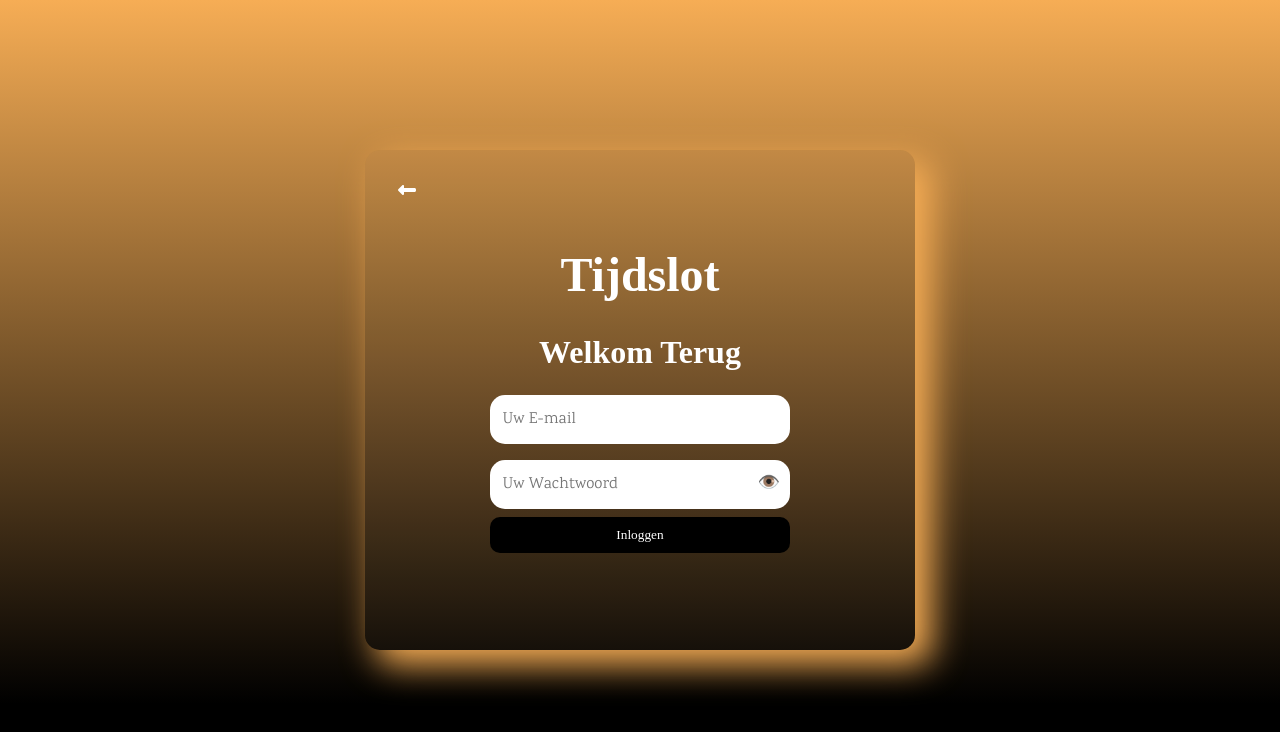
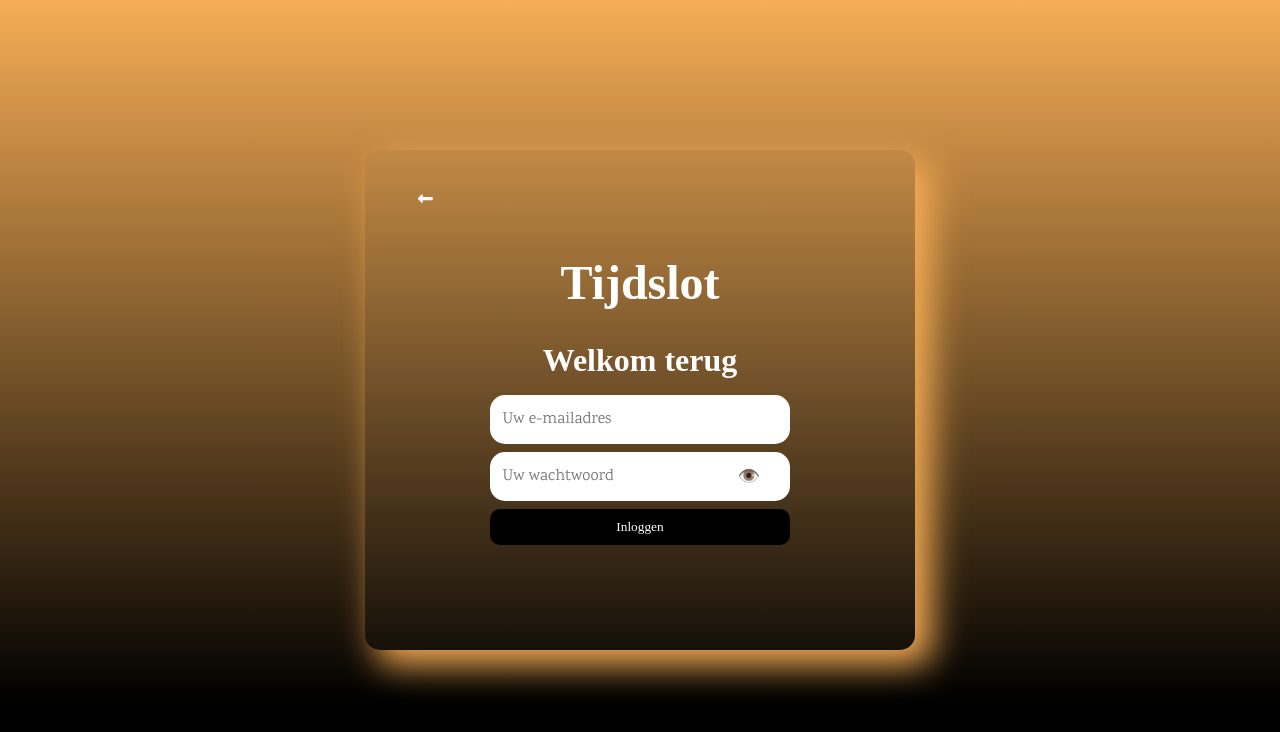
Before and after one commit to VincentOosterom/Eindopdracht-Frontend, a React (Vite) app: page /inloggen in a window 1280 px wide. Shown: the top 732 px of the page. Built offline with nearby package versions, Linux system fonts and the light colour scheme; a web font is replaced by a local one.

Commit message:
helper gemaakt + login sematisch beter

```diff
--- a/src/components/website/Appointment_Form/AppointmentForm.jsx
+++ b/src/components/website/Appointment_Form/AppointmentForm.jsx
@@ -2,6 +2,7 @@ import './AppointmentForm.css';
 import {useState, useEffect} from "react";
 import api from "../../../api/api";
 import {doTimesOverlap} from "../../../helpers/appointments";
+import { useAutoClearMessage } from "../../../helpers/useAutoClearMessage";
 
 
 function AppointmentForm({services, companyId, availabilities}) {
@@ -16,10 +17,14 @@ function AppointmentForm({services, companyId, availabilities}) {
 
     const [availableTimes, setAvailableTimes] = useState([]);
     const [appointments, setAppointments] = useState([]);
+
     const [success, setSuccess] = useState("");
     const [error, setError] = useState("");
+    useAutoClearMessage(error, setError);
+    useAutoClearMessage(success, setSuccess);
     const [loading, setLoading] = useState(false);
 
+    // Haalt alle afspraken op van het bedrijf
     useEffect(() => {
         async function fetchAppointments() {
             const res = await api.get(`/appointments?companyId=${companyId}`);
@@ -27,7 +32,6 @@ function AppointmentForm({services, companyId, availabilities}) {
         }
         fetchAppointments();
     }, [companyId]);
-
 
     // 3. generate alle time op basis van openingstijden + service duration + bestaande afspraken
     useEffect(() => {
@@ -128,13 +132,12 @@ function AppointmentForm({services, companyId, availabilities}) {
             setError("Vul een geldig telefoonnummer in.");
             return;
         }
-
+        // Controleert of tijd in het verleden ligt.
         const selectedDateTime = new Date(`${selectedDate}T${selectedTime}`);
         if (selectedDateTime < new Date()) {
-            setError("Je kunt geen afspraak in het verleden maken.");
+            setError("Je kunt geen afspraak in het verleden maken. Probeer een andere tijd");
             return;
         }
-
         const backendDate = selectedDate.split("-").reverse().join("-");
 
         setLoading(false);
--- /dev/null
+++ b/src/helpers/useAutoClearMessage.js
@@ -0,0 +1,13 @@
+import { useEffect } from "react";
+
+export function useAutoClearMessage(message, setMessage, delay = 3000) {
+    useEffect(() => {
+        if (!message) return;
+
+        const timer = setTimeout(() => {
+            setMessage("");
+        }, delay);
+
+        return () => clearTimeout(timer);
+    }, [message, setMessage, delay]);
+}
--- a/src/pages/auth/Inloggen/Inloggen.css
+++ b/src/pages/auth/Inloggen/Inloggen.css
@@ -34,6 +34,11 @@
     top: 2rem;
     color: white;
     cursor: pointer;
+    background: none;
+}
+
+.icon-back:hover {
+    background: none;
 }
 
 .login-container h1 {
@@ -70,6 +75,10 @@
     border-radius: 15px;
 }
 
+.login-form label{
+    display: none;
+}
+
 .password-wrapper {
     position: relative;
     display: inline-block;
@@ -84,9 +93,13 @@
     right: 10px;
     top: 50%;
     transform: translateY(-50%);
-    cursor: pointer;
     user-select: none;
     font-size: 18px;
+    background: none;
+}
+
+.toggle-eye:hover {
+    background: none;
 }
 
 .login-btn:disabled {
@@ -94,11 +107,6 @@
     cursor: not-allowed;
     margin-bottom: 0.5rem;
 }
-
-.error-message {
-    color: red;
-}
-
 
 /* =========================
    MOBILE (≤ 480px)
--- a/src/pages/auth/Inloggen/Inloggen.jsx
+++ b/src/pages/auth/Inloggen/Inloggen.jsx
@@ -5,6 +5,7 @@ import {FontAwesomeIcon} from '@fortawesome/react-fontawesome';
 import {faLeftLong} from "@fortawesome/free-solid-svg-icons";
 import {useAuth} from "../../../context/AuthContext";
 import api from "../../../api/api.js";
+import {useAutoClearMessage} from "../../../helpers/useAutoClearMessage.js";
 
 
 function decodeJwt(token) {
@@ -16,10 +17,12 @@ function Inloggen() {
     const [email, setEmail] = useState("");
     const [password, setPassword] = useState("");
     const [error, setError] = useState("");
+    useAutoClearMessage(error, setError);
     const [loading, setLoading] = useState(false);
     const [showPassword, setShowPassword] = useState(false);
     const navigate = useNavigate();
     const {login} = useAuth();
+
 
     function handleBack() {
         navigate("/");
@@ -70,47 +73,78 @@ function Inloggen() {
 
     return (
         <>
-            <header className="login-page">
+            <main className="login-page">
                 <section className="login-container">
-                    <div className="icon-back" onClick={handleBack}>
-                        <FontAwesomeIcon icon={faLeftLong}/>
-                    </div>
+
+                    <button
+                        type="button"
+                        className="icon-back"
+                        onClick={handleBack}
+                        aria-label="Ga terug"
+                    >
+                        <FontAwesomeIcon icon={faLeftLong} />
+                    </button>
+
                     <h1>Tijdslot</h1>
-                    <div className="login-content">
-                        <h2>Welkom Terug</h2>
-                    </div>
-                    <form className="login-form" onSubmit={handleSubmit}>
-                        <label htmlFor="email"></label>
+
+                    <header className="login-content">
+                        <h2>Welkom terug</h2>
+                    </header>
+
+                    <form className="login-form" onSubmit={handleSubmit} noValidate>
+
+                        <label htmlFor="email">E-mailadres</label>
                         <input
+                            id="email"
                             type="email"
                             value={email}
-                            placeholder="Uw E-mail"
-                            onChange={(e) => setEmail(e.target.value)}/>
-                        <label htmlFor="Password"></label>
+                            placeholder="Uw e-mailadres"
+                            onChange={(e) => setEmail(e.target.value)}
+                            required
+                        />
+
+                        <label htmlFor="password">Wachtwoord</label>
                         <div className="password-wrapper">
                             <input
+                                id="password"
                                 type={showPassword ? "text" : "password"}
-                                name="password"
                                 value={password}
-                                placeholder="Uw Wachtwoord"
+                                placeholder="Uw wachtwoord"
                                 onChange={(e) => setPassword(e.target.value)}
+                                required
                             />
-                            <span
+
+                            <button
+                                type="button"
                                 className="toggle-eye"
                                 onClick={() => setShowPassword(!showPassword)}
-                            > {showPassword ? "🙈" : "👁️"}</span>
+                                aria-label={
+                                    showPassword ? "Verberg wachtwoord" : "Toon wachtwoord"
+                                }
+                            >
+                                {showPassword ? "🙈" : "👁️"}
+                            </button>
                         </div>
+
                         <button
                             type="submit"
                             className="login-btn"
                             disabled={loading}
-                        > {loading ? "Bezig met inloggen" : "Inloggen"}
+                        >
+                            {loading ? "Bezig met inloggen" : "Inloggen"}
                         </button>
+
                     </form>
 
-                    {error && <p className="error-message">{error}</p>}
+                    {error && (
+                        <p className="error-message" role="alert">
+                            {error}
+                        </p>
+                    )}
+
                 </section>
-            </header>
+            </main>
+
         </>
     )
 }
--- a/src/pages/dashboard/Homepage/Homepage.jsx
+++ b/src/pages/dashboard/Homepage/Homepage.jsx
@@ -32,7 +32,6 @@ function Homepage() {
     const [error, setError] = useState("");
 
     const [services, setService] = useState([]);
-    console.log(services);
 
     // Voor nieuwe afspraak
     const [showModal, setShowModal] = useState(false);
--- a/src/pages/dashboard/Instellingen/Settings.jsx
+++ b/src/pages/dashboard/Instellingen/Settings.jsx
@@ -16,6 +16,8 @@ function Settings() {
     const [services, setServices] = useState([]);
     const [days, setDays] = useState([]);
     const [loading, setLoading] = useState(true);
+
+    const [error, setError] = useState("");
 
     useEffect(() => {
         async function loadData() {
@@ -37,7 +39,7 @@ function Settings() {
 
 
             } catch (err) {
-                console.error("Fout bij ophalen instellingen:", err);
+                setError("Fout bij ophalen instellingen")
             } finally {
                 setLoading(false);
             }
@@ -51,9 +53,10 @@ function Settings() {
     if (!company) return <p>Bedrijf niet gevonden.</p>;
 
     return (
-        <div className="dashboard">
+        <main className="dashboard">
             <SideBar/>
-            <main className="dashboard-main">
+            <section className="dashboard-main">
+                {error && <p className="error-message">{error}</p>}
                 <HeaderDashboard title="Instellingen" company={company.name}/>
 
                 {/* Bedrijfsgegevens */}
@@ -61,8 +64,8 @@ function Settings() {
 
                 {/* Dienstaanbod + openingstijden */}
                 <AccountSchedule days={days} services={services} companyId={companyId}/>
-            </main>
-        </div>
+            </section>
+        </main>
     );
 }
 
```
